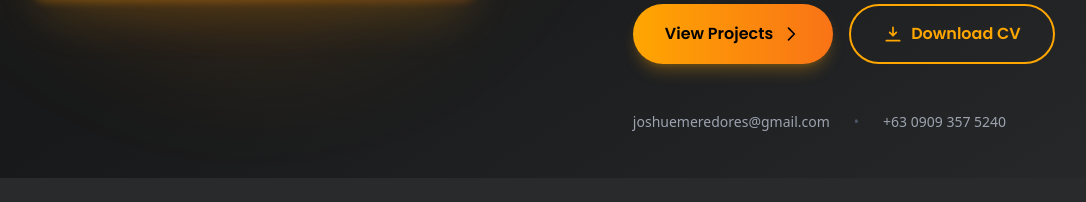
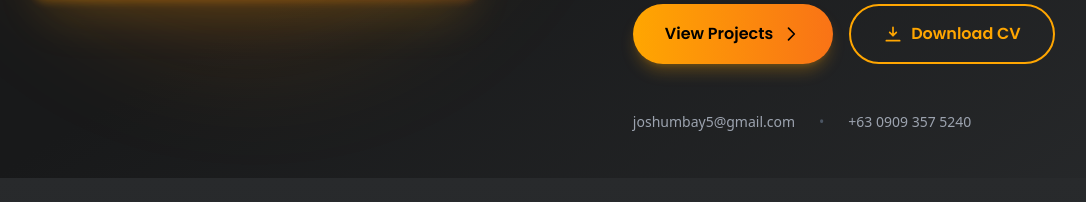
Before and after one commit to Shuahao18/myPorti, a React (Vite) app: page / in a window 1280 px wide. Shown: the part 798-1000 px from the top of the page, without its empty margins (10-1096 px from the left). Built offline with nearby package versions, Linux system fonts and the light colour scheme; a web font is replaced by a local one.

Commit message:
updated portfolio

```diff
--- a/src/assets/images/index.js
+++ b/src/assets/images/index.js
@@ -9,7 +9,7 @@ import customer2 from "./customer2.svg";
 import footerLogo from "./footer-logo.svg";
 import headerLogo from "./header-logo.svg";
 import logo from "./logo.png";
-import me from "./me.png";
+import me from "./Me.png";
 
 import offer from "./offer.svg";
 import arrow from "./arrow.png";
--- a/src/constants/index.js
+++ b/src/constants/index.js
@@ -92,7 +92,7 @@ export const projects = [
         describe: 'JobZing - Job Portal App',
         backfeed: "A comprehensive job posting and search platform that connects job seekers with thousands of opportunities from LinkedIn and OnlineJobs.ph with seamless application functionality.",
         techStack: ['Python', 'Django', 'DRF', 'Celery', 'Redis', 'PostgreSQL', 'Vue.js 3', 'Vue Router', 'Vuex', 'Tailwind CSS', 'Axios'],
-        link: 'https://jobzing.app/'
+        link: 'https://jobzingapp.com/'
     },
     {
         imgURL: hoa,
--- a/src/sections/Contact.jsx
+++ b/src/sections/Contact.jsx
@@ -141,8 +141,8 @@ const Contact = () => {
               <div className='space-y-4'>
                 <div>
                   <p className='text-xs font-poppins text-coralY tracking-widest mb-2'>EMAIL</p>
-                  <a href='mailto:joshuemeredores@gmail.com' className='text-gray-900 dark:text-white hover:text-coralY transition-colors duration-300'>
-                    joshuemeredores@gmail.com
+                  <a href='mailto:joshumbay5@gmail.com' className='text-gray-900 dark:text-white hover:text-coralY transition-colors duration-300'>
+                    joshumbay5@gmail.com
                   </a>
                 </div>
                 <div>
--- a/src/sections/Hero.jsx
+++ b/src/sections/Hero.jsx
@@ -231,10 +231,10 @@ const Hero = () => {
             className="flex flex-col sm:flex-row items-center gap-4 sm:gap-6 pt-4 text-sm text-gray-500 dark:text-gray-400"
           >
             <a
-              href="mailto:joshuemeredores@gmail.com"
+              href="mailto:joshumbay5@gmail.com"
               className="hover:text-coralY transition-colors duration-300"
             >
-              joshuemeredores@gmail.com
+              joshumbay5@gmail.com
             </a>
             <span className="hidden sm:block text-gray-600">•</span>
             <span>+63 0909 357 5240</span>
--- a/src/sections/about.jsx
+++ b/src/sections/about.jsx
@@ -1,6 +1,6 @@
 import { motion } from "framer-motion";
 import { useInView } from "react-intersection-observer";
-import { me } from "../assets/images";
+import me from "../assets/images/Me.png";
 
 const About = () => {
   const { ref, inView } = useInView({
@@ -97,7 +97,7 @@ const About = () => {
         <motion.img
           whileHover={{ scale: 1.05 }}
           transition={{ duration: 0.3 }}
-          src={me}
+          src={me + "?v=" + Date.now()}
           alt="Joshua - Full Stack Web Developer"
           className="relative w-full max-w-md object-cover rounded-2xl shadow-2xl ring-4 ring-coralY/20 hover:ring-coralY/50 transition-all duration-300"
         />
```
Also changed, not shown: src/assets/images/me.png.
